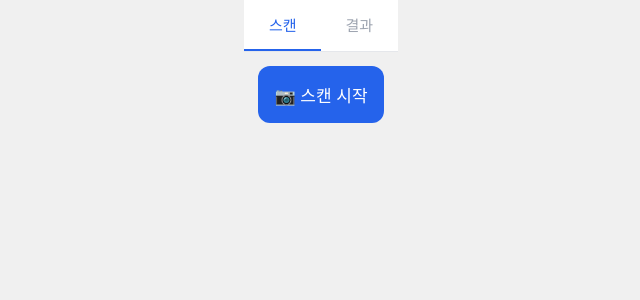
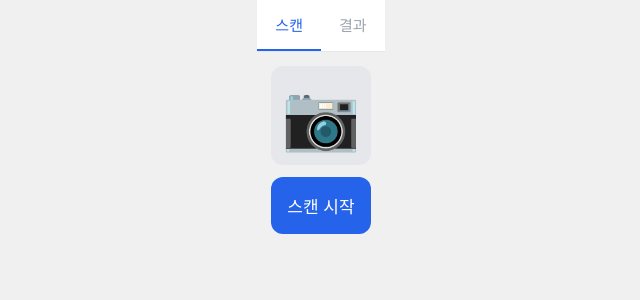
Before and after one commit to hgpark27-alt/qr-scanner, a React (Vite) app: page / in a window 1280 px wide. Shown: the top 300 px of the page, without its empty margins (319-959 px from the left). Built offline with nearby package versions, Linux system fonts and the light colour scheme.

Commit message:
카메라 권한 요청 순서 수정, placeholder 추가

```diff
--- a/src/App.css
+++ b/src/App.css
@@ -62,7 +62,18 @@ body {
   gap: 12px;
 }
 
-.camera-wrap { width: 100%; }
+.camera-wrap { width: 100%; position: relative; }
+
+.camera-placeholder {
+  width: 100%;
+  aspect-ratio: 1 / 1;
+  border-radius: 12px;
+  background: #e5e7eb;
+  display: flex;
+  align-items: center;
+  justify-content: center;
+  font-size: 64px;
+}
 
 #reader {
   width: 100% !important;
--- a/src/App.jsx
+++ b/src/App.jsx
@@ -23,6 +23,8 @@ export default function App() {
 
   const launch = async () => {
     setError(null)
+    setStarted(true)          // 먼저 #reader 를 DOM에 보이게
+    await new Promise(r => setTimeout(r, 100))  // 렌더 대기
     const scanner = new Html5Qrcode('reader', {
       formatsToSupport: [
         Html5QrcodeSupportedFormats.QR_CODE,
@@ -44,8 +46,9 @@ export default function App() {
         () => {}
       )
       setStarted(true)
-    } catch {
-      setError('카메라 권한을 허용해주세요.')
+    } catch (e) {
+      setStarted(false)
+      setError('카메라 권한 오류. Safari 설정 → 카메라 → 허용 후 재시도하세요.')
     }
   }
 
@@ -97,13 +100,14 @@ export default function App() {
       {/* 스캔 탭 */}
       {tab === 'scan' && (
         <div className="scan-panel">
-          <div className="camera-wrap" style={{ display: started ? 'block' : 'none' }}>
-            <div id="reader" />
+          <div className="camera-wrap">
+            <div id="reader" style={{ display: started ? 'block' : 'none' }} />
+            {!started && <div className="camera-placeholder">📷</div>}
           </div>
           {started ? (
             <button className="btn-cancel" onClick={stop}>스캔 종료</button>
           ) : (
-            <button className="btn-primary" onClick={launch}>📷 스캔 시작</button>
+            <button className="btn-primary" onClick={launch}>스캔 시작</button>
           )}
           {error && <p className="error">{error}</p>}
           {items.length > 0 && (
```
